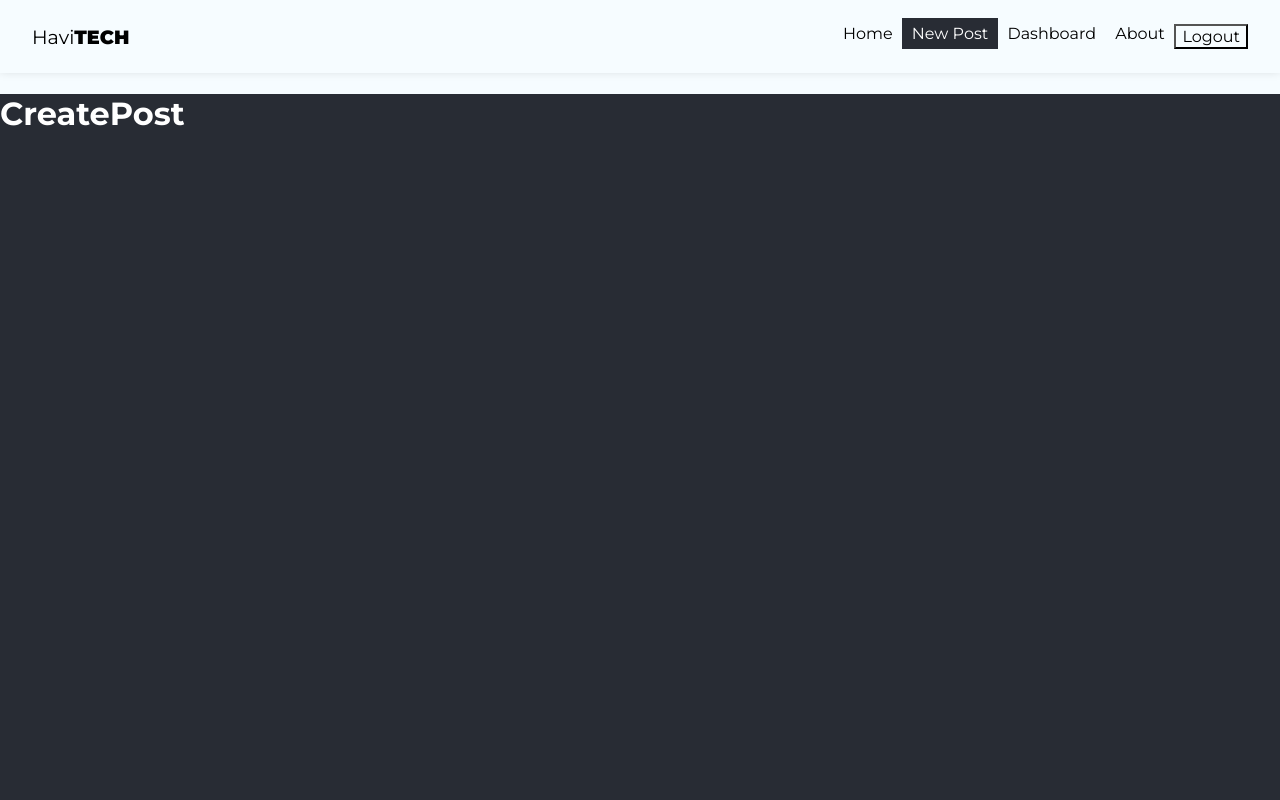
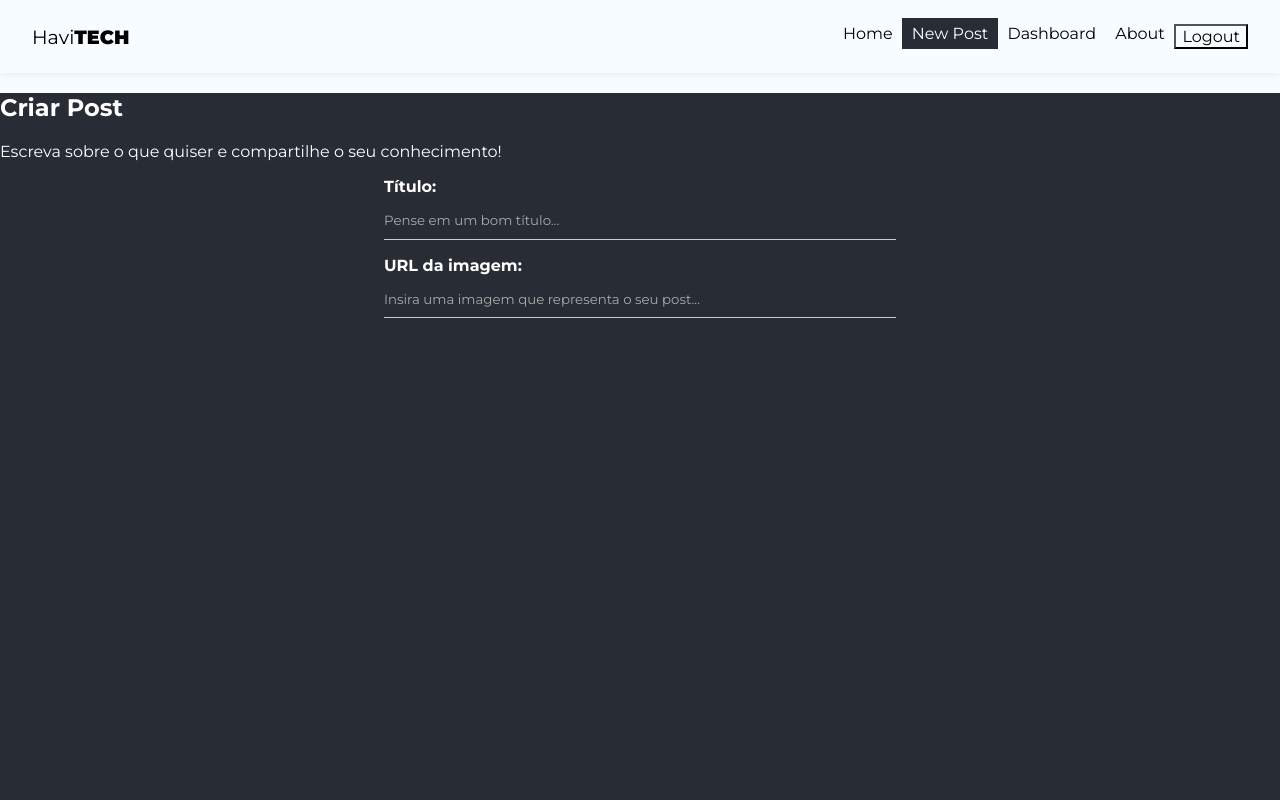
Before and after one commit to JonathasRosa/HaviTechProse, a React (Create React App) app in the folder miniblog/: page /post/create in a window 1280 px wide. Shown: the top 800 px of the page. Built offline with nearby package versions, Linux system fonts and the light colour scheme; no server answers; sample sign-in values are in the browser's storage.

Commit message:
Feat: Implementation of the create post page structure

```diff
--- a/miniblog/src/pages/CreatePost/CreatePost.js
+++ b/miniblog/src/pages/CreatePost/CreatePost.js
@@ -1,11 +1,50 @@
 import React from 'react';
 import styles from './CreatePost.module.css';
 
+import { useState } from "react";
+import { useNavigate } from "react-router-dom";
+import { useAuthValue } from '../../context/AuthContext';
+
 
 const CreatePost = () => {
+    const [title, setTitle] = useState("");
+    const [image, setImage] = useState("");
+    const [body, setBody] = useState("");
+    const [tags, setTags] = useState([]);
+    const [formError, setFormError] = useState("");
+
+    const handleSubmit = (e) => {
+        e.preventDefault();
+    };
+
   return (
     <div>
-        <h1>CreatePost</h1>
+        <h2>Criar Post</h2>
+        <p>Escreva sobre o que quiser e compartilhe o seu conhecimento!</p>
+        <form onSubmit={handleSubmit}>
+            <label>
+                <span>Título:</span>
+                <input
+                type="text"
+                name="title"
+                required
+                placeholder='Pense em um bom título...'
+                onChange={(e) => setTitle(e.target.value)}
+                value={title}
+                />
+            </label>
+            <label>
+                <span>URL da imagem:</span>
+                <input
+                type="text"
+                name="image"
+                required
+                placeholder='Insira uma imagem que representa o seu post...'
+                onChange={(e) => setTitle(e.target.value)}
+                value={title}
+                />
+            </label>
+        </form>
     </div>
   )
 }
--- a/miniblog/src/pages/Login/Login.js
+++ b/miniblog/src/pages/Login/Login.js
@@ -56,7 +56,7 @@ const Login = () => {
                     />
                 </label>
                 {!loading && <button className="btn">Entrar</button>}
-                {loading && <button className="btn" disable>Aguarde...</button>}
+                {loading && <button className="btn" disable >Aguarde...</button>}
                 {error && <p className="error">{error}</p>}
             </form>
         </div>
--- a/miniblog/src/pages/Register/Register.js
+++ b/miniblog/src/pages/Register/Register.js
@@ -85,7 +85,7 @@ const Register = () => {
                     />
                 </label>
                 {!loading && <button className="btn">Cadastrar</button>}
-                {loading && <button className="btn" disable>Aguarde...</button>}
+                {loading && <button className="btn" disable >Aguarde...</button>}
                 {error && <p className="error">{error}</p>}
             </form>
         </div>
```
